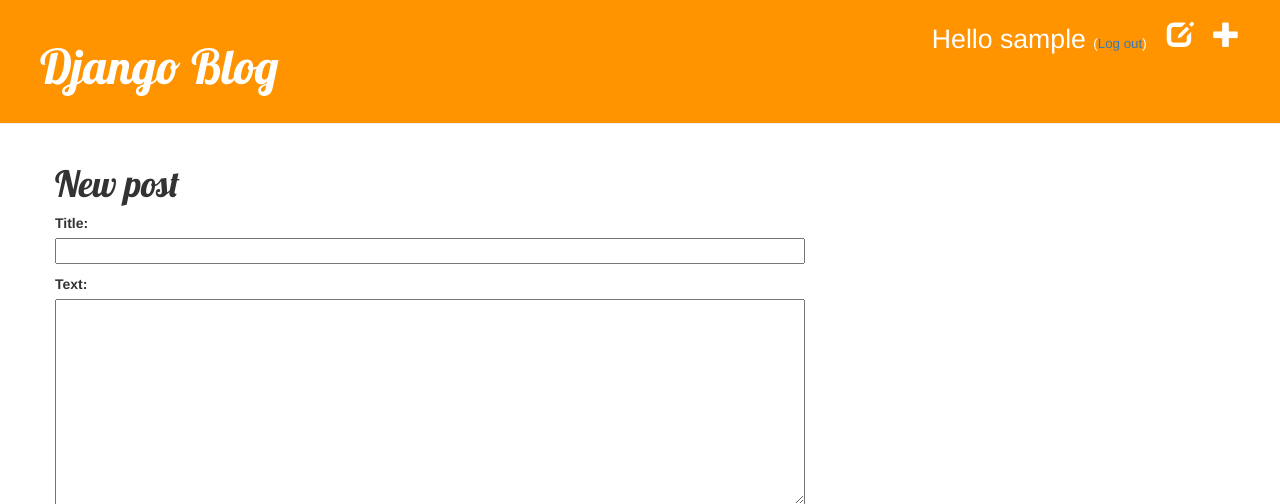
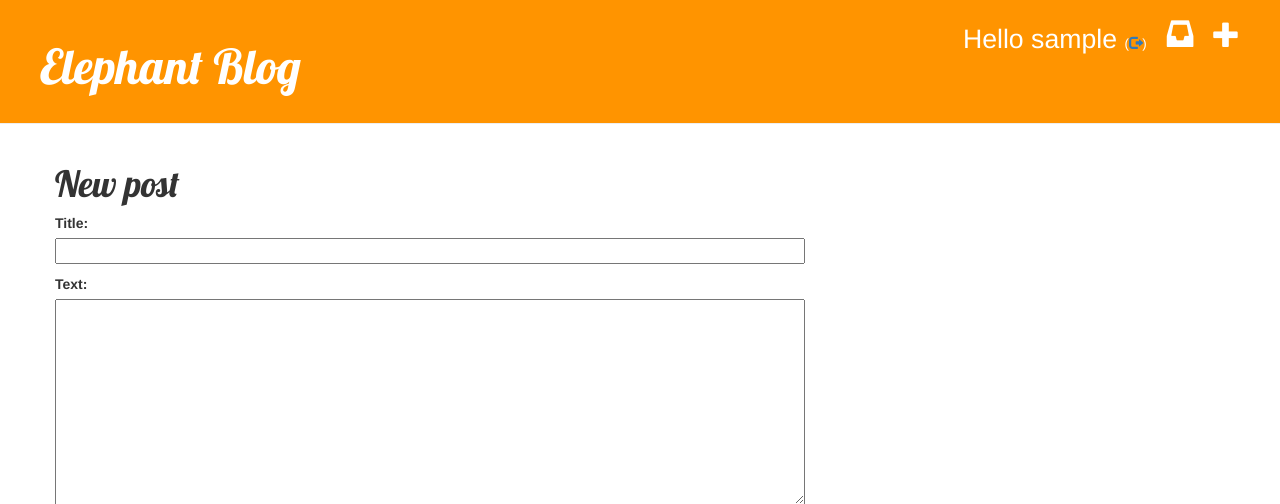
Before and after one commit to elephant03/my-first-blog, a Django app: page /post/new/ in a window 1280 px wide. Shown: the top 504 px of the page. Run offline with Django 3.2, Linux system fonts and the light colour scheme; the visitor is signed in with stand-in values (Sample User, id 1); some libraries are stand-ins or nearby versions.

Commit message:
Changed glyths and re-aranged title dat order

```diff
--- a/blog/templates/blog/base.html
+++ b/blog/templates/blog/base.html
@@ -1,7 +1,7 @@
 {% load staticfiles %}
 <html>
     <head>
-        <title>Django blog</title>
+        <title>Elephant blog</title>
         <link rel="stylesheet" href="//maxcdn.bootstrapcdn.com/bootstrap/3.2.0/css/bootstrap.min.css">
         <link rel="stylesheet" href="//maxcdn.bootstrapcdn.com/bootstrap/3.2.0/css/bootstrap-theme.min.css">
         <link href='//fonts.googleapis.com/css?family=Lobster&subset=latin,latin-ext' rel='stylesheet' type='text/css'>
@@ -10,13 +10,13 @@
     <body>
         <div class="page-header">
             {% if user.is_authenticated %}
-                <a href="{% url 'post_new' %}" class="top-menu"><span class="glyphicon glyphicon-plus"></span></a>
-                <a href="{% url 'post_draft_list' %}" class="top-menu"><span class="glyphicon glyphicon-edit"></span></a>
-                <p class="top-menu">Hello {{ user.username }} <small>(<a href="{% url 'logout' %}">Log out</a>)</small></p>
+                <a href="{% url 'post_new' %}" class="top-menu", alt><span class="glyphicon glyphicon-plus"></span></a>
+                <a href="{% url 'post_draft_list' %}" class="top-menu"><span class="glyphicon glyphicon-inbox"></span></a>
+                <p class="top-menu">Hello {{ user.username }} <small>(<a href="{% url 'logout' %}"><span class="glyphicon glyphicon-log-out"></span></a>)</small></p>
             {% else %}
                 <a href="{% url 'login' %}" class="top-menu"><span class="glyphicon glyphicon-lock"></span></a>
             {% endif %}
-            <h1><a href="/">Django Blog</a></h1>
+            <h1><a href="/">Elephant Blog</a></h1>
         </div>
         <div class="content container">
             <div class="row">
--- a/blog/templates/blog/post_draft_list.html
+++ b/blog/templates/blog/post_draft_list.html
@@ -3,8 +3,8 @@
 {% block content %}
     {% for post in posts %}
         <div class="post">
+            <h1><a href="{% url 'post_detail' pk=post.pk %}">{{ post.title }}</a></h1>
             <p class="date">created: {{ post.created_date|date:'d-m-Y' }}</p>
-            <h1><a href="{% url 'post_detail' pk=post.pk %}">{{ post.title }}</a></h1>
             <p>{{ post.text|truncatechars:200 }}</p>
         </div>
     {% endfor %}
```
Also changed, not shown: blog/templates/blog/post_detail.html (+5 -5 lines).
